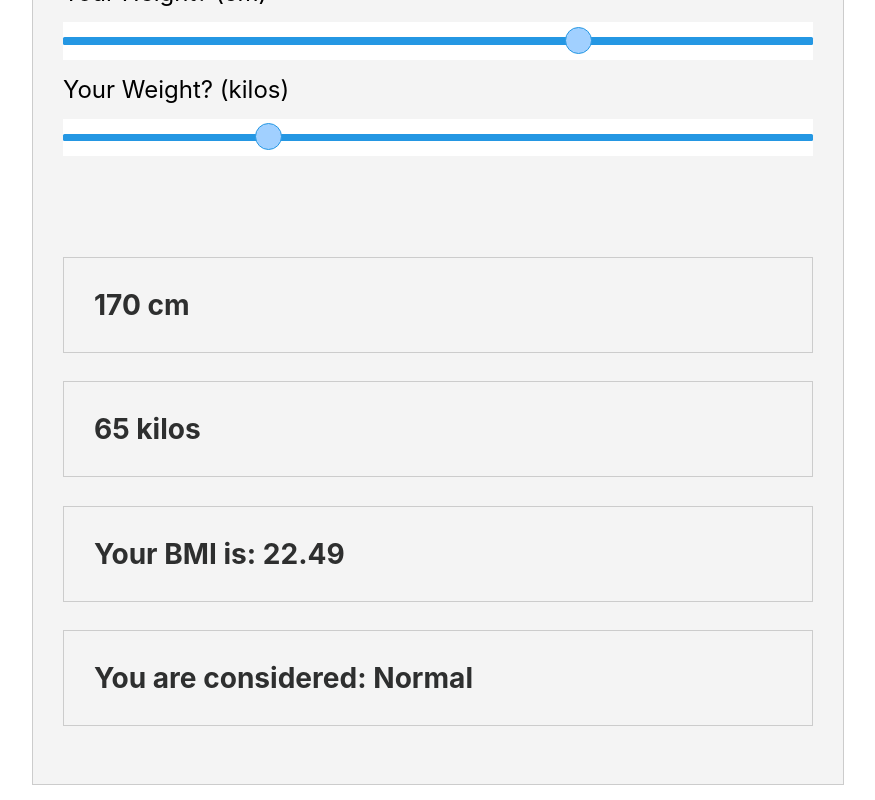
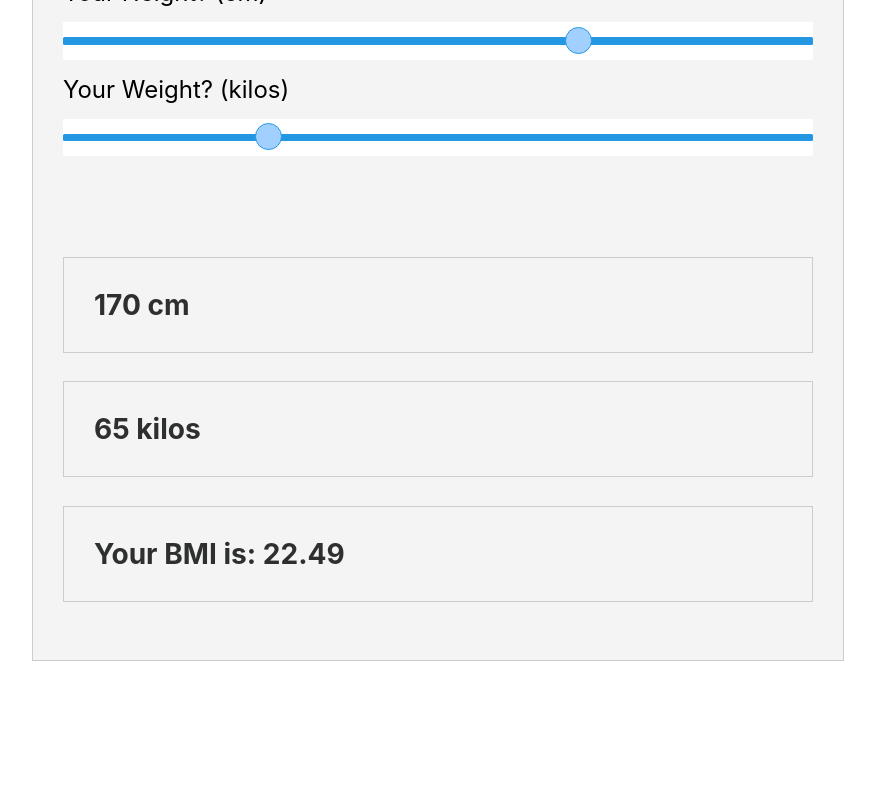
Before and after one commit to leonlevitate/life-insurance-bmi, a React (Create React App) app: page / in a window 1280 px wide. Shown: the part 343-1143 px from the top of the page, without its empty margins (202-1077 px from the left). After the commit the page ends 1019 px from the top, so only its background shows below. Built offline with nearby package versions, Linux system fonts and the light colour scheme.

Commit message:
Removes reference to BMI class

```diff
--- a/src/Components/Output.js
+++ b/src/Components/Output.js
@@ -5,13 +5,13 @@ class Output extends Component {
     let height = this.props.data.height;
     let weight = this.props.data.weight;
     let bmi = this.props.data.bmi;
-    let bmiClass = this.props.data.bmiClass;
+    // let bmiClass = this.props.data.bmiClass;
     return (
       <div className="output">
         <h3>{height} cm</h3>
         <h3>{weight} kilos</h3>
         <h3>Your BMI is: {bmi}</h3>
-        <h3>You are considered: {bmiClass}</h3>
+        {/* <h3>You are considered: {bmiClass}</h3> */}
       </div>
     );
   }
```
